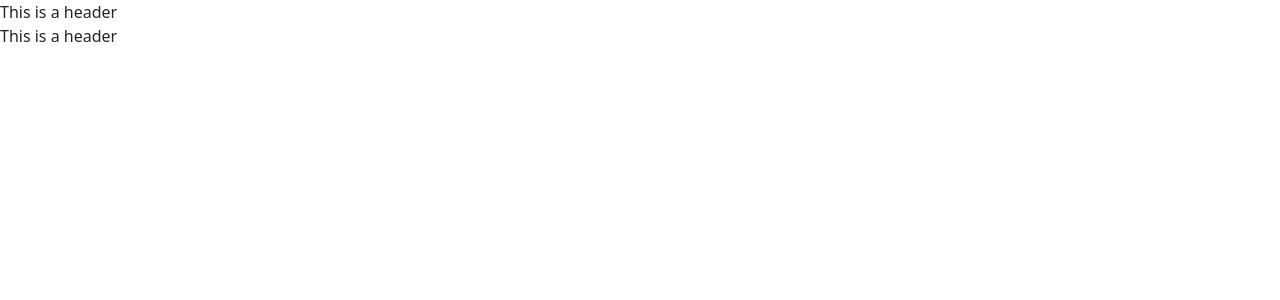
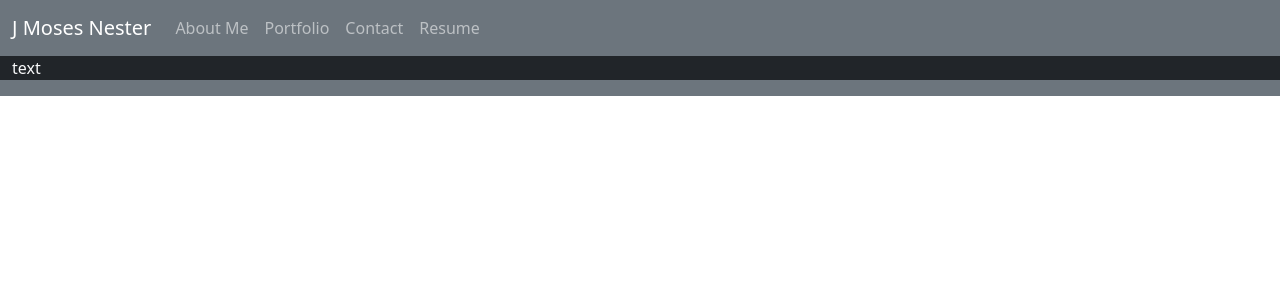
Before and after one commit to MosNes/react-portfolio, a React (Create React App) app in the folder client/: page / in a window 1280 px wide. Shown: the top 300 px of the page. Built offline with nearby package versions, Linux system fonts and the light colour scheme.

Commit message:
added image assets and set up initial header and footer

```diff
--- a/client/src/App.js
+++ b/client/src/App.js
@@ -1,14 +1,13 @@
-import 'bootstrap/dist/css/bootstrap.min.css';
 import { } from 'reactstrap';
 import Header from './components/Header'
 import Footer from './components/Footer'
 
 function App() {
   return (
-    <div className="App">
+    <div className="App bg-dark text-light">
       <Header/>
-      <main>
-
+      <main className='container-fluid'>
+       text
       </main>
       <Footer />
     </div>
--- a/client/src/components/Footer/index.js
+++ b/client/src/components/Footer/index.js
@@ -3,8 +3,10 @@ import React from 'react';
 const Footer = (props) => {
 
     return(
-        <footer>
-            This is a header
+        <footer className="bg-secondary text-light container-fluid">
+            <div className='d-flex p-2'>
+
+            </div>
         </footer>
     )
 }
--- a/client/src/components/Header/index.js
+++ b/client/src/components/Header/index.js
@@ -1,10 +1,11 @@
 import React from 'react';
+import Navigation from '../Navigation';
 
 const Header = (props) => {
 
     return(
         <header>
-            This is a header
+            <Navigation color="secondary" dark="true" full="false" expand="md" container="fluid" />
         </header>
     )
 }
--- /dev/null
+++ b/client/src/components/Navigation/index.js
@@ -0,0 +1,49 @@
+import React, { useState } from 'react';
+import {
+  Collapse,
+  Navbar,
+  NavbarToggler,
+  NavbarBrand,
+  Nav,
+  NavItem,
+  NavLink,
+} from 'reactstrap';
+
+function Navigation(args) {
+  const [isOpen, setIsOpen] = useState(false);
+
+  const toggle = () => setIsOpen(!isOpen);
+
+  return (
+    <div>
+      <Navbar {...args}>
+        <NavbarBrand href="/">J Moses Nester</NavbarBrand>
+        <NavbarToggler onClick={toggle} />
+        <Collapse isOpen={isOpen} navbar>
+          <Nav className="me-auto" navbar>
+            <NavItem>
+              <NavLink href="/about/">About Me</NavLink>
+            </NavItem>
+            <NavItem>
+              <NavLink href="/portfolio/">
+                Portfolio
+              </NavLink>
+            </NavItem>
+            <NavItem>
+              <NavLink href="/contact/">
+                Contact
+              </NavLink>
+            </NavItem>
+            <NavItem>
+              <NavLink href="/resume/">
+                Resume
+              </NavLink>
+            </NavItem>
+          </Nav>
+        </Collapse>
+      </Navbar>
+    </div>
+  );
+}
+
+export default Navigation;
--- a/client/src/index.js
+++ b/client/src/index.js
@@ -3,6 +3,7 @@ import ReactDOM from 'react-dom/client';
 import './index.css';
 import App from './App';
 import reportWebVitals from './reportWebVitals';
+import 'bootstrap/dist/css/bootstrap.min.css';
 
 const root = ReactDOM.createRoot(document.getElementById('root'));
 root.render(
```
Also changed, not shown: client/src/assets/images/Github-Logo-White.png (added), client/src/assets/images/linkedin-logo-white-1024x1024.png (added).
